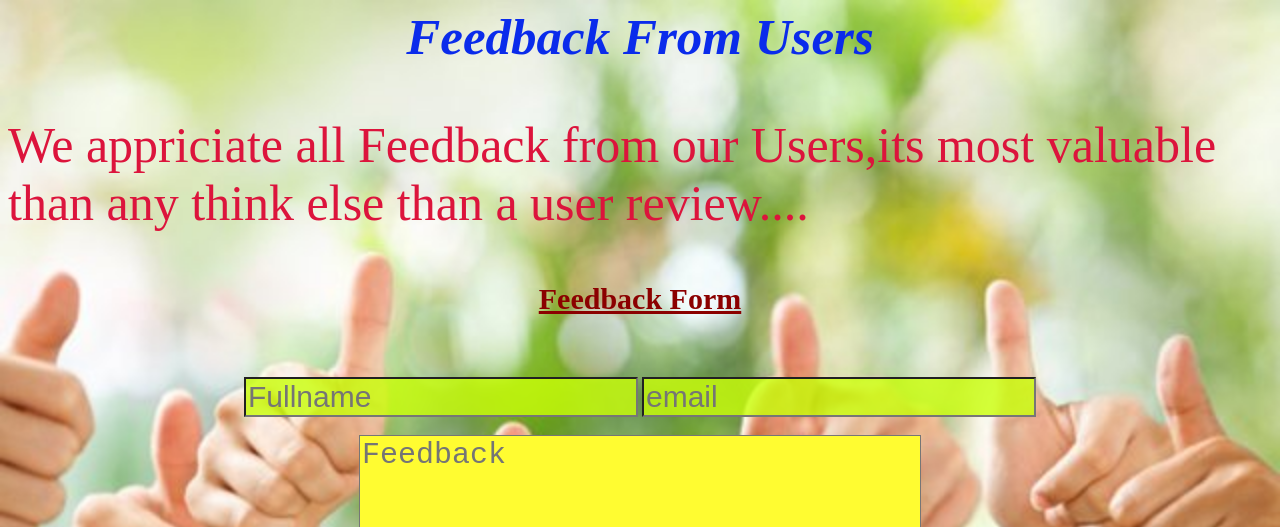
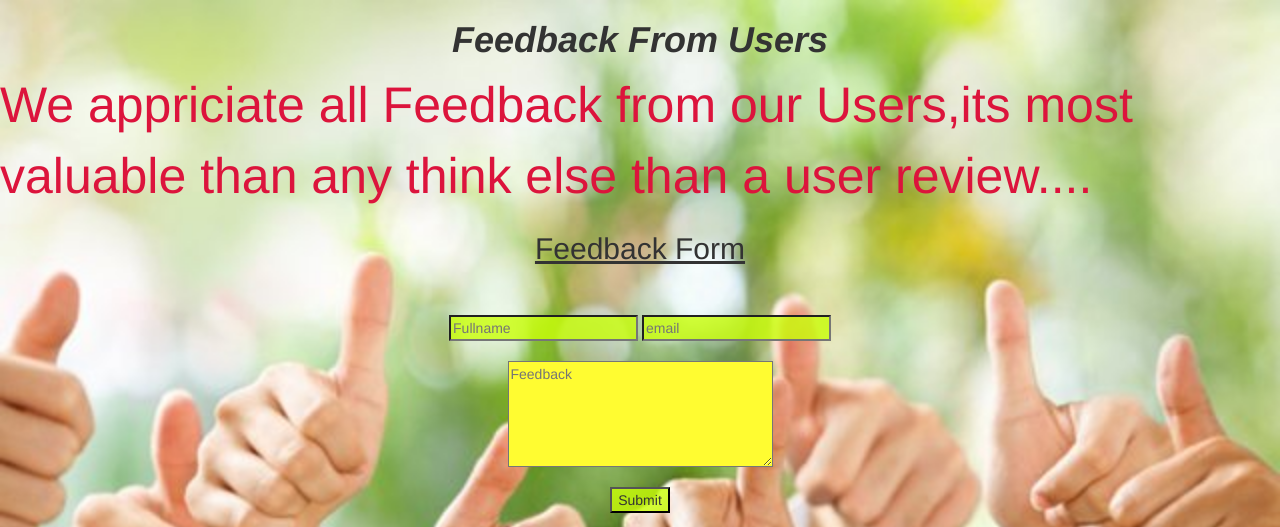
Before and after one commit to arunvicha/feedback, a plain HTML site: page index.html in a window 1280 px wide. Shown: the top 527 px of the page. Drawn offline with nearby package versions, Linux system fonts and the light colour scheme.

Commit message:
Update index.html

```diff
--- a/index.html
+++ b/index.html
@@ -51,7 +51,7 @@
             }
 
         </style>
-        <link href="https://maxcdn.bootstrapcdn.com/bootstrap/3.3.7/css/bootstrap.min.css">
+        <link rel="stylesheet" href="https://maxcdn.bootstrapcdn.com/bootstrap/3.3.7/css/bootstrap.min.css">
 
     </head>
     <body>
```
